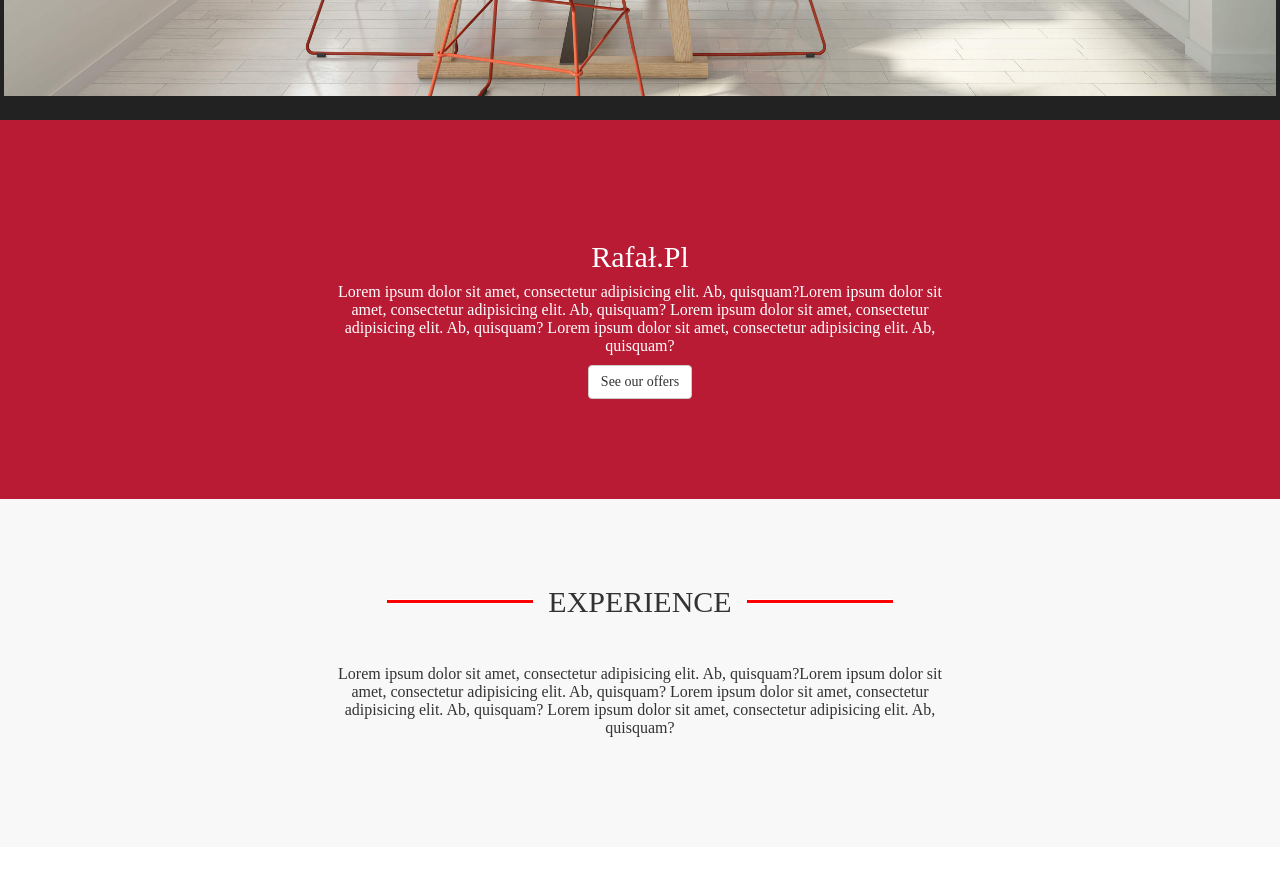
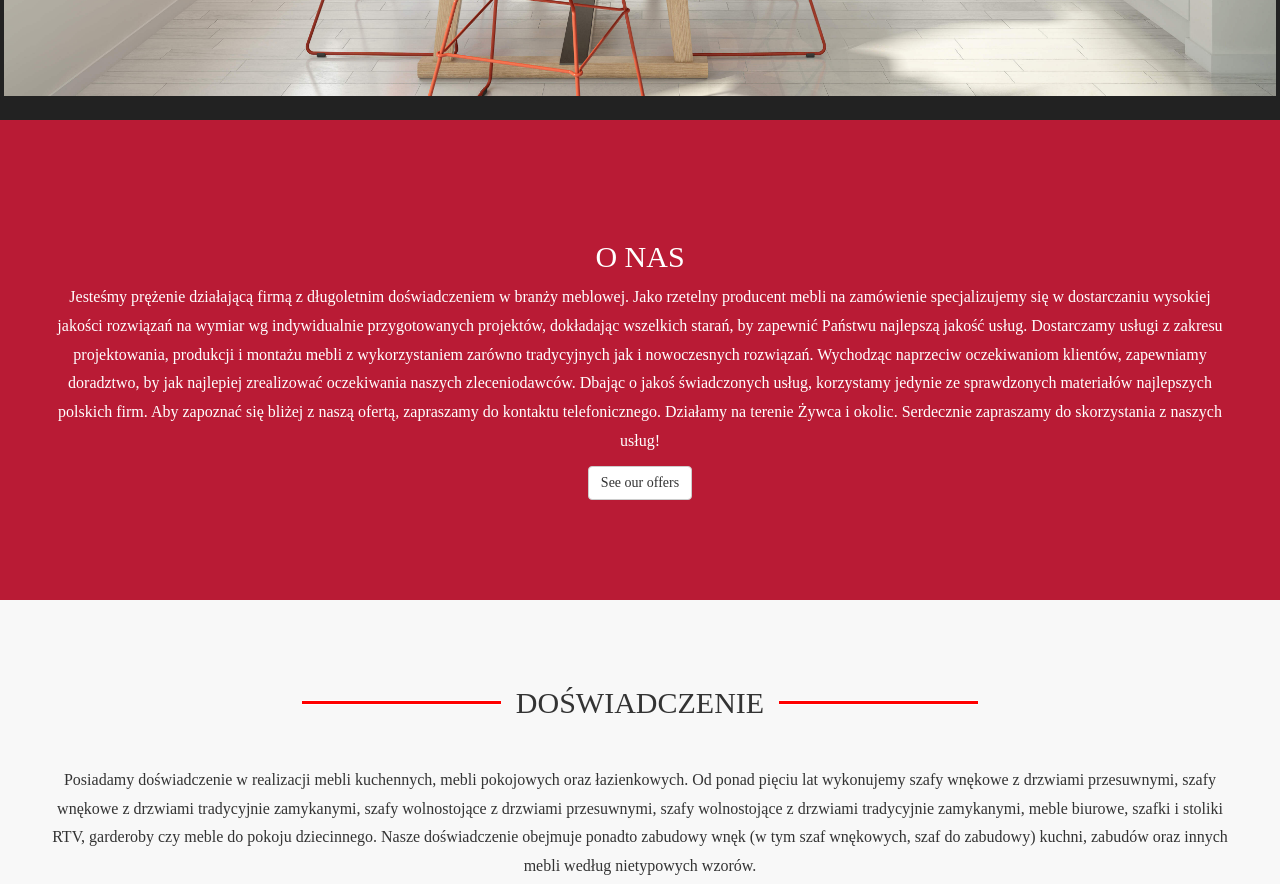
Before and after one commit to JohnGeorgiadis/Furniture-shop, a website: page index.html in a window 1280 px wide. Shown: the part 680-1564 px from the top of the page. Drawn offline with nearby package versions, Linux system fonts and the light colour scheme.

Commit message:
update text info

```diff
--- a/index.html
+++ b/index.html
@@ -33,7 +33,7 @@
             </div>
             <div class="collapse navbar-collapse" id="myNavbar">
                 <ul class="nav navbar-nav navbar-right text-center">
-                    <li><a href="#">O nas</a>
+                    <li><a href="#info-space">O nas</a>
                     </li>
                     <li><a href="#">Offerta</a>
                     </li>
@@ -51,21 +51,26 @@
             <div class="thumbnail text-center">
                 <img src="./img/header.jpg" alt="" class="img-responsive">
                 <div class="caption">
-                    <h1>Lorem ipsum dolor sit amet, consectetur adipisicing elit. Ab, quisquam?</h1>
+                    <h1>Meble na wymiar Rafał Koman</h1>
                 </div>
             </div>
         </div>
     </section>
 
-    <section class="container-fluid info-space padding-content">
+    <section class="container-fluid padding-content" id="info-space">
         <div class="row">
             <div class="col-md-6 col-md-offset-3">
-                <h2 class="text-capitalize text-center">rafał.pl</h2>
+                <h2 class="text-center">O NAS</h2>
             </div>
         </div>
         <div class="row">
-            <div class="col-md-6 col-md-offset-3">
-                <p class="text-center text-center">Lorem ipsum dolor sit amet, consectetur adipisicing elit. Ab, quisquam?Lorem ipsum dolor sit amet, consectetur adipisicing elit. Ab, quisquam? Lorem ipsum dolor sit amet, consectetur adipisicing elit. Ab, quisquam? Lorem ipsum dolor sit amet, consectetur adipisicing elit. Ab, quisquam?
+            <div class="col-md-12">
+                <p class="text-center text-formated">
+                    Jesteśmy prężenie działającą firmą z długoletnim doświadczeniem w branży meblowej. Jako rzetelny producent mebli na zamówienie specjalizujemy się w dostarczaniu wysokiej jakości rozwiązań na wymiar wg indywidualnie przygotowanych projektów, dokładając wszelkich starań, by zapewnić Państwu najlepszą jakość usług.
+                    Dostarczamy usługi z zakresu projektowania, produkcji i montażu mebli z wykorzystaniem zarówno tradycyjnych jak i nowoczesnych rozwiązań.  Wychodząc naprzeciw oczekiwaniom klientów, zapewniamy doradztwo, by jak najlepiej zrealizować  oczekiwania naszych zleceniodawców. Dbając o jakoś świadczonych usług, korzystamy jedynie ze sprawdzonych materiałów najlepszych polskich firm.
+                    Aby zapoznać się bliżej z naszą ofertą, zapraszamy do kontaktu telefonicznego.
+                    Działamy na terenie Żywca i okolic.
+                    Serdecznie zapraszamy do skorzystania z naszych usług!
                 </p>
             </div>
         </div>
@@ -79,10 +84,17 @@
     <section class="text-center container-fluid experience-space padding-content">
         <div class="row">
             <div class="col-md-6 col-md-offset-3 text-center">
-                <h2 class="text-center text-capitalize subtitle fancy"> <span>EXPERIENCE </span></h2>
+                <h2 class="text-center subtitle fancy"> <span> DOŚWIADCZENIE </span></h2>
             </div>
-            <div class="col-md-6 col-md-offset-3 text-center">
-                <p class="text-center text-center">Lorem ipsum dolor sit amet, consectetur adipisicing elit. Ab, quisquam?Lorem ipsum dolor sit amet, consectetur adipisicing elit. Ab, quisquam? Lorem ipsum dolor sit amet, consectetur adipisicing elit. Ab, quisquam? Lorem ipsum dolor sit amet, consectetur adipisicing elit. Ab, quisquam?
+            <div class="col-md-12 text-center">
+                <p class="text-center text-formated">
+                    Posiadamy doświadczenie w realizacji mebli kuchennych, mebli pokojowych oraz łazienkowych.
+                    Od ponad pięciu lat wykonujemy szafy wnękowe z drzwiami przesuwnymi,
+                    szafy wnękowe z drzwiami tradycyjnie zamykanymi, szafy wolnostojące z drzwiami przesuwnymi,
+                    szafy wolnostojące z drzwiami tradycyjnie zamykanymi, meble biurowe, szafki i stoliki RTV,
+                    garderoby czy meble do pokoju dziecinnego.
+                    Nasze doświadczenie obejmuje ponadto zabudowy wnęk (w tym szaf wnękowych, szaf do zabudowy) kuchni,
+                    zabudów oraz innych mebli według nietypowych wzorów.
                 </p>
             </div>
         </div>
@@ -126,6 +138,17 @@
         </div>
     </section>
 
+    <footer>
+        <div class="row">
+            <div class="col-md-6 col-md-offset-3">
+                <h3> Kontakt</h3>
+            </div>
+        </div>
+        <div class="row">
+            <div class="col-md-3"><i class="glyphicon glyphicon-home"></i></div>
+        </div>
+    </footer>
+
     <script src="scripts/built.min.js"></script>
     <script src="http://localhost:35729/livereload.js"></script>
 </body>
--- a/styles/main.scss
+++ b/styles/main.scss
@@ -25,13 +25,20 @@ body {
     left: 0;
     width: 100%;
     line-height: 40px;
-    font-size: 40px;
     color: rgb(255, 255, 255);
     background-color: rgba(55, 55, 55, 0.5);
+    h1 {
+      font-size: 7em;
+    }
   }
 }
 
-.info-space {
+.text-formated {
+  line-height: 1.8em;
+  padding: 0 50px 0 50px;
+}
+
+#info-space {
   background-color: #b91b35;
   color: white;
   font-size: 16px;
```
Also changed, not shown: styles/main.css, styles/main.min.css, 1 other file.
